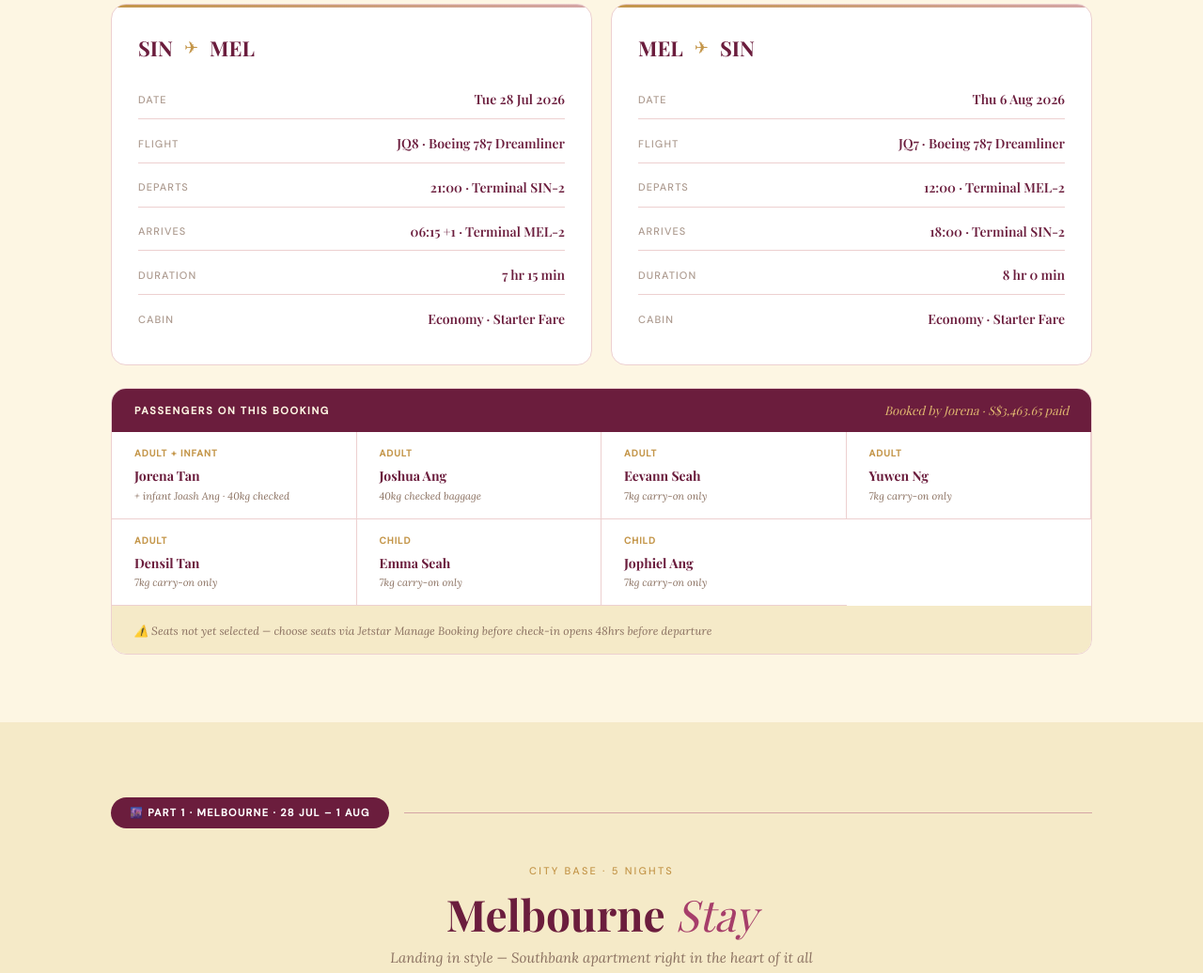
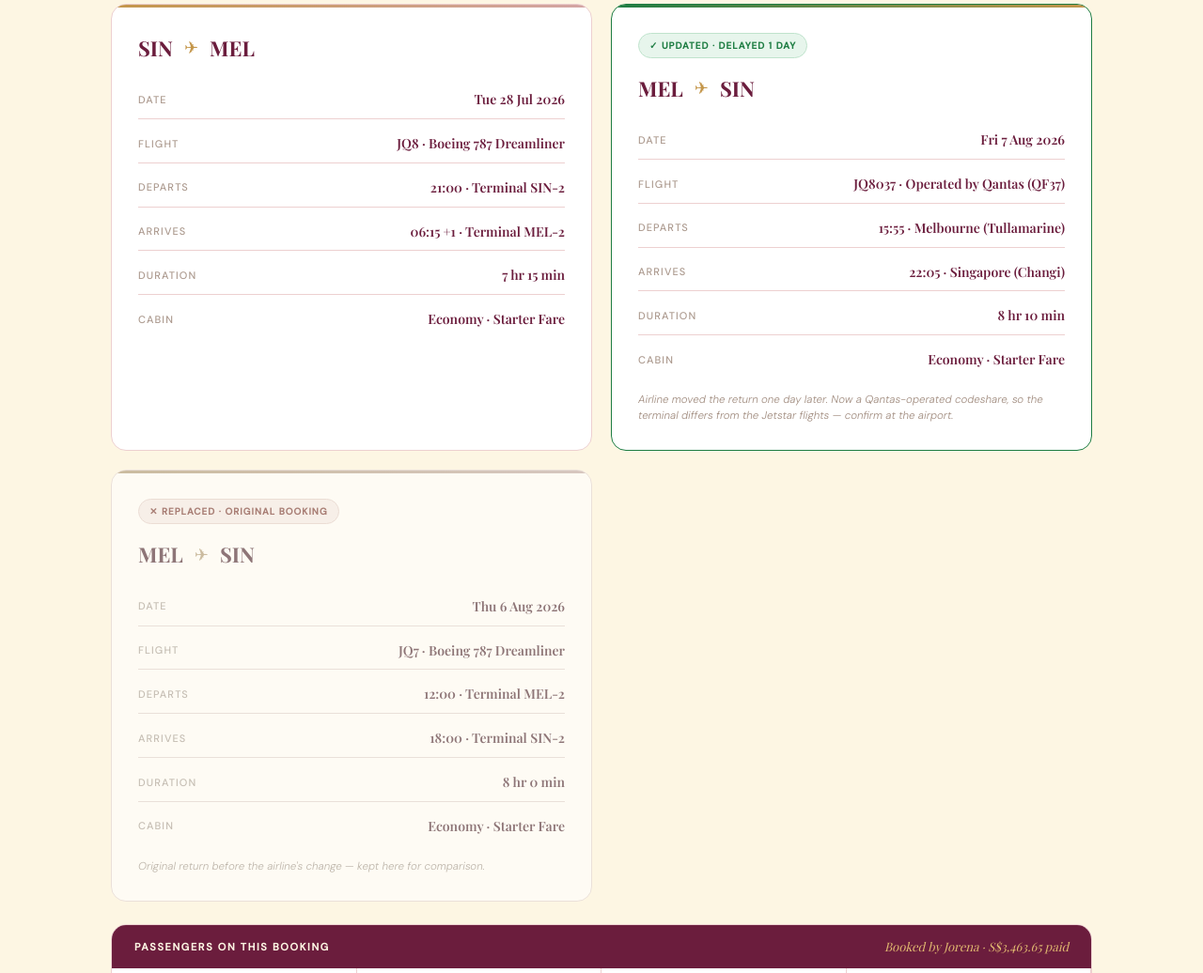
Before and after one commit to imbavann-knn/yarra-valley-trip-2026, a website: page index.html in a window 1280 px wide. Shown: the part 2197-3233 px from the top of the page at 94% size. Drawn offline with nearby package versions, Linux system fonts and the light colour scheme; a web font is replaced by a local one.

Commit message:
Update return flight to Fri 7 Aug (JQ8037/QF37), keep original for reference
Airline delayed the MEL-SIN return by one day. Adds the new Qantas-operated
codeshare flight as a highlighted card and marks the original JQ7 6 Aug card
as replaced (kept visible for comparison).

Co-Authored-By: Claude Opus 4.8 (1M context) <noreply@anthropic.com>

```diff
--- a/index.html
+++ b/index.html
@@ -592,6 +592,35 @@ nav {
   font-size: 14px;
   font-weight: 600;
   color: var(--burgundy);
+}
+
+.flight-badge {
+  display: inline-block;
+  font-family: var(--font-ui);
+  font-size: 10px;
+  font-weight: 700;
+  letter-spacing: 0.1em;
+  text-transform: uppercase;
+  padding: 4px 11px;
+  border-radius: 999px;
+  margin-bottom: 14px;
+}
+.flight-badge.changed { background: #fbeaea; color: #b3261e; border: 1px solid #f3c9c6; }
+.flight-badge.updated { background: #e7f5ec; color: #1e7d43; border: 1px solid #bfe3cc; }
+
+.flight-card.superseded { opacity: 0.62; filter: saturate(0.45); }
+
+.flight-card.updated { border-color: #1e7d43; }
+.flight-card.updated::before { background: linear-gradient(90deg, #1e7d43, var(--gold)); }
+
+.flight-note {
+  font-family: var(--font-ui);
+  font-size: 11.5px;
+  line-height: 1.5;
+  color: var(--brown);
+  opacity: 0.8;
+  margin-top: 14px;
+  font-style: italic;
 }
 
 .flight-placeholder {
@@ -1497,7 +1526,9 @@ footer::before {
         </div>
       </div>
 
-      <div class="flight-card">
+      <!-- Return — UPDATED flight (delayed 1 day by airline) -->
+      <div class="flight-card updated">
+        <span class="flight-badge updated">✓ Updated · Delayed 1 day</span>
         <div class="flight-direction">
           <span class="flight-city">MEL</span>
           <span class="flight-arrow-icon">✈</span>
@@ -1506,6 +1537,43 @@ footer::before {
         <div class="flight-detail-row">
           <div class="flight-row">
             <span class="flight-key">Date</span>
+            <span class="flight-val">Fri 7 Aug 2026</span>
+          </div>
+          <div class="flight-row">
+            <span class="flight-key">Flight</span>
+            <span class="flight-val">JQ8037 · Operated by Qantas (QF37)</span>
+          </div>
+          <div class="flight-row">
+            <span class="flight-key">Departs</span>
+            <span class="flight-val">15:55 · Melbourne (Tullamarine)</span>
+          </div>
+          <div class="flight-row">
+            <span class="flight-key">Arrives</span>
+            <span class="flight-val">22:05 · Singapore (Changi)</span>
+          </div>
+          <div class="flight-row">
+            <span class="flight-key">Duration</span>
+            <span class="flight-val">8 hr 10 min</span>
+          </div>
+          <div class="flight-row">
+            <span class="flight-key">Cabin</span>
+            <span class="flight-val">Economy · Starter Fare</span>
+          </div>
+        </div>
+        <p class="flight-note">Airline moved the return one day later. Now a Qantas-operated codeshare, so the terminal differs from the Jetstar flights — confirm at the airport.</p>
+      </div>
+
+      <!-- Return — ORIGINAL flight (kept for reference / comparison) -->
+      <div class="flight-card superseded">
+        <span class="flight-badge changed">✕ Replaced · Original booking</span>
+        <div class="flight-direction">
+          <span class="flight-city">MEL</span>
+          <span class="flight-arrow-icon">✈</span>
+          <span class="flight-city">SIN</span>
+        </div>
+        <div class="flight-detail-row">
+          <div class="flight-row">
+            <span class="flight-key">Date</span>
             <span class="flight-val">Thu 6 Aug 2026</span>
           </div>
           <div class="flight-row">
@@ -1529,6 +1597,7 @@ footer::before {
             <span class="flight-val">Economy · Starter Fare</span>
           </div>
         </div>
+        <p class="flight-note">Original return before the airline's change — kept here for comparison.</p>
       </div>
     </div>
 
```
